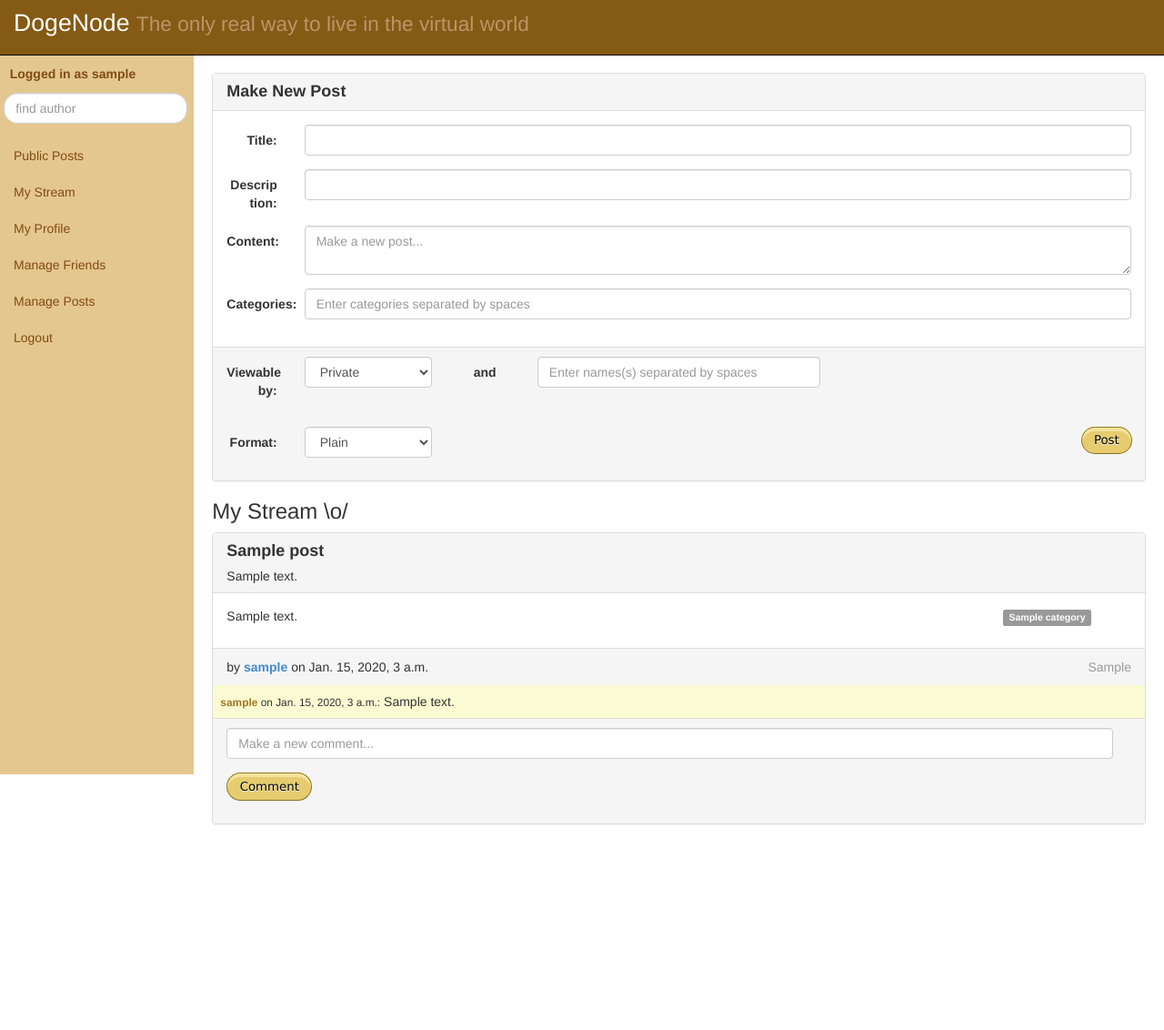
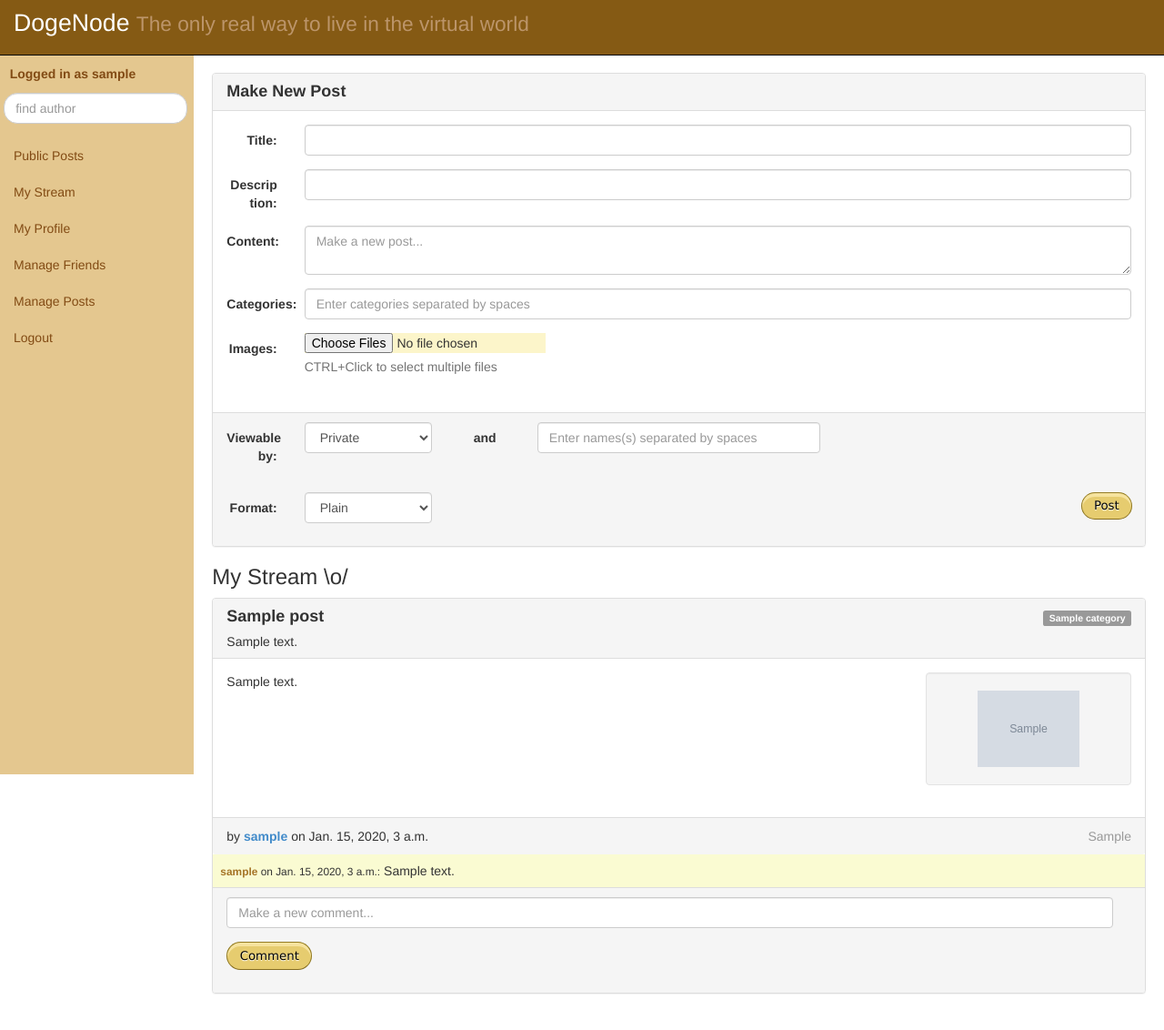
Before and after one commit to awwong1/CMPUT410-Project, a Django app: page /author/stream/ in a window 1280 px wide. Shown: the whole page at 91% size. Before the commit the page ends 906 px from the top, so only its background shows below. Run offline with Django 3.2, Linux system fonts and the light colour scheme; a user stored in the database is signed in; tables that the repository leaves empty hold one stand-in row (values such as "Sample post"); grey boxes marked "Sample" are stand-in pictures; some libraries are stand-ins or nearby versions.

Commit message:
Posts now support images (Closed #59)
Users can upload multiple images, and have them show up in their posts.
Other users that have permission to view a post also have permission to view
the associated images any time they are logged in.  Public posts with images
allow anyone to see an image if they have the URL.

I wanted to say that #61 is done, but I'll need to implement unit tests before that's true.

```diff
--- a/dogenode/author/views.py
+++ b/dogenode/author/views.py
@@ -12,6 +12,7 @@ from author.models import Author, Relationship
 from post.models import Post, PostVisibilityException, AuthorPost, PostCategory
 from categories.models import Category
 from comments.models import Comment
+from images.models import Image, ImagePost, ImageVisibilityException
 
 import markdown, json
 import uuid
@@ -158,28 +159,34 @@ def getAuthorPosts(request, author_id):
 
     postIds = AuthorPost.objects.filter(author=author).values_list(
                 'post', flat=True)
+
     posts = Post.getViewablePosts(viewer, author)
     comments = []
     categories = []
     visibilityExceptions = []
+    images = []
 
     for post in posts:
         categoryIds = PostCategory.objects.filter(post = post).values_list(
                         'category', flat=True)
         authorIds = PostVisibilityException.objects.filter(
                         post=post).values_list('author', flat=True)
+        imageIds = ImagePost.objects.filter(post=post).values_list(
+                        'image', flat=True)
 
         comments.append(Comment.objects.filter(post_ref=post))
         categories.append(Category.objects.filter(id__in=categoryIds))
         visibilityExceptions.append(Author.objects.filter(
                                         id__in=authorIds))
+        images.append(Image.objects.filter(id__in=imageIds))
 
         # Convert Markdown into HTML for web browser
         # django.contrib.markup is deprecated in 1.6, so, workaround
         if post.contentType == post.MARKDOWN:
             post.content = markdown.markdown(post.content)
 
-    context["posts"] = zip(posts, comments, categories, visibilityExceptions)
+    context["posts"] = zip(posts, comments, categories, visibilityExceptions,
+                           images)
     context["author_id"] = author.author_id
 
     return render_to_response('post/posts.html', context)
@@ -198,18 +205,22 @@ def stream(request):
         authors = []
         categories = []
         visibilityExceptions = []
+        images = []
 
         for post in rawposts:
             categoryIds = PostCategory.objects.filter(post=post).values_list(
                             'category', flat=True)
             authorIds = PostVisibilityException.objects.filter(
                             post=post).values_list('author', flat=True)
+            imageIds = ImagePost.objects.filter(post=post).values_list(
+                            'image', flat=True)
 
             authors.append(AuthorPost.objects.get(post=post).author)
             comments.append(Comment.objects.filter(post_ref=post))
             categories.append(Category.objects.filter(id__in=categoryIds))
             visibilityExceptions.append(Author.objects.filter(
                 id__in=authorIds))
+            images.append(Image.objects.filter(id__in=imageIds))
 
             # Convert Markdown into HTML for web browser
             # django.contrib.markup is deprecated in 1.6, so, workaround
@@ -218,7 +229,7 @@ def stream(request):
 
         # Stream payload
         context['posts'] = zip(rawposts, authors, comments, categories,
-                               visibilityExceptions)
+                               visibilityExceptions, images)
         # Make a Post payload
         context['visibilities'] = Post.VISIBILITY_CHOICES
         context['contentTypes'] = Post.CONTENT_TYPE_CHOICES
--- a/dogenode/templates/author/stream.html
+++ b/dogenode/templates/author/stream.html
@@ -7,7 +7,7 @@
     </div>
     <div class="row">
         <div class="col-md-12">
-            <form class="form-horizontal" role="form" method="POST" action="{% url 'post.views.addFormPost' %}">
+            <form class="form-horizontal" role="form" method="POST" action="{% url 'post.views.addFormPost' %}" enctype="multipart/form-data">
                 <div class="panel panel-default">
                   {% csrf_token %}
                   <div class="panel-heading">
@@ -37,6 +37,13 @@
                           <label for="categories" class="col-sm-2 col-lg-1 control-label">Categories:</label>
                           <div class="col-sm-10 col-lg-11">
                               <input type="text" class="form-control" name="categories" placeholder="Enter categories separated by spaces"/>
+                          </div>
+                      </div>
+                      <div class="form-group">
+                          <label for="image" class="col-sm-2 col-lg-1 control-label">Images:</label>
+                          <div class="col-sm-10 col-lg-11">
+                              <input type="file" name="image" accept="image/*" multiple="multiple"/>
+                              <span class="help-block">CTRL+Click to select multiple files</span>
                           </div>
                       </div>
                   </div>
--- a/dogenode/templates/fragments/post_content.html
+++ b/dogenode/templates/fragments/post_content.html
@@ -1,8 +1,14 @@
-{% for post, author, comments, categories, visibilityExceptions in posts %}
+{% for post, author, comments, categories, visibilityExceptions, images in posts %}
 <div class="row">
   <div class="col-md-12">
     <div class="panel panel-default">
       <div class="panel-heading">
+        <div class="row">
+          {% if categories %}
+          <div class="col-sm-8 col-md-10">
+          {% else %}
+          <div class="col-sm-12">
+          {% endif %}
             {% if post.title %}
             <h4><strong>{{ post.title }}</strong></h4>
             {% endif %}
@@ -10,10 +16,19 @@
             <h5>{{ post.description }}</h5>
             {% endif %}
           </div>
+          {% if categories %}
+          <div class="col-sm-4 col-md-2 text-right">
+            {% for c in categories %}
+            <span class="label label-default">{{ c.name }}</span>
+            {% endfor %}
+          </div>
+          {% endif %}
+        </div>
+      </div>
       <div class="panel-body">
         <div class="row">
-          {% if categories %}
-          <div class="col-sm-8 col-md-10">
+          {% if images %}
+          <div class="col-sm-8 col-lg-9">
           {% else %}
           <div class="col-sm-12">
           {% endif %}
@@ -25,11 +40,18 @@
                 {{ post.content|linebreaks }}
             {% endif %}
           </div>
-          {% if categories %}
-          <div class="col-sm-4 col-md-2">
-            {% for c in categories %}
-            <span class="label label-default">{{ c.name }}</span>
+          {% if images %}
+          <div class="col-sm-4 col-lg-3 text-center">
+            <div class="well">
+            {% comment %}
+              To bypass local caching, timestamp in seconds since the UNIX
+              Epoch is appended to the end to trick browsers into making new
+              GET requests.
+            {% endcomment %}
+            {% for image in images %}
+              <a href='{{ image.file.url }}?{% now "U" %}' target="_blank"><img class="img-responsive-horizontal" src="{{ image.file.url }}?{% now 'U' %}"/></a>
             {% endfor %}
+            </div>
           </div>
           {% endif %}
         </div>
```
Also changed, not shown: dogenode/post/views.py (+26 -3 lines). Lines whose indentation alone changed are shown as unchanged.
